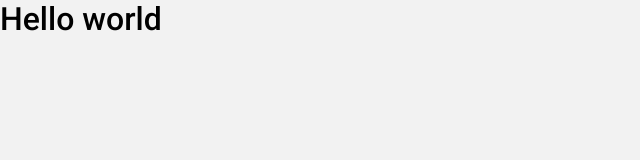
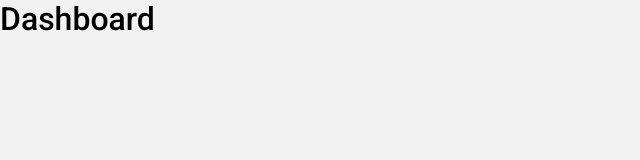
Before and after one commit to martins20/Mybudgets-Frontend, a React (Create React App) app: page /dashboard in a window 1280 px wide. Shown: the top 160 px of the page, without its empty margins (0-640 px from the left). Built offline with nearby package versions, Linux system fonts and the light colour scheme.

Commit message:
Feature: implements router system

```diff
--- a/package.json
+++ b/package.json
@@ -12,6 +12,7 @@
     "@types/react-dom": "^16.9.8",
     "react": "^17.0.1",
     "react-dom": "^17.0.1",
+    "react-router-dom": "^5.2.0",
     "react-scripts": "4.0.0",
     "styled-components": "^5.2.0",
     "typescript": "^4.0.3",
@@ -42,6 +43,7 @@
     ]
   },
   "devDependencies": {
+    "@types/react-router-dom": "^5.1.6",
     "@types/styled-components": "^5.1.4"
   }
 }
--- a/src/App.tsx
+++ b/src/App.tsx
@@ -1,14 +1,19 @@
 import React from "react";
+import { BrowserRouter as Router } from "react-router-dom";
 
-import GlobalStyle from "./styles/global";
+import GlobalStyled from "./styles/global";
 
-const App: React.FC = () => {
-  return (
-    <>
-      <h1>Hello world</h1>
-      <GlobalStyle />
-    </>
-  );
-};
+import AppProvider from "./hooks";
+import Routes from "./routes";
+
+const App: React.FC = () => (
+  <Router>
+    <AppProvider>
+      <Routes />
+    </AppProvider>
+
+    <GlobalStyled />
+  </Router>
+);
 
 export default App;
--- /dev/null
+++ b/src/hooks/auth.tsx
@@ -0,0 +1,68 @@
+import React, { createContext, useCallback, useContext, useState } from "react";
+// import api from '../services/api';
+
+interface AuthState {
+  token: string;
+  user: object;
+}
+
+interface SignInCredentials {
+  email: string;
+  password: string;
+}
+
+interface AuthContextData {
+  user: object;
+  signIn(credentials: SignInCredentials): Promise<void>;
+  signOut(): void;
+}
+
+const AuthContext = createContext<AuthContextData>({} as AuthContextData);
+
+export const AuthProvider: React.FC = ({ children }) => {
+  const [data, setData] = useState<AuthState>(() => {
+    const token = localStorage.getItem("@MyBudgets:token");
+    const user = localStorage.getItem("@MyBudgets:user");
+
+    if (token && user) {
+      return { token, user: JSON.parse(user) };
+    }
+
+    return {} as AuthState;
+  });
+
+  const signIn = useCallback(async ({ email, password }) => {
+    // Make request to get Token and userData, this line bellow is a ficticius request received
+
+    const user = { name: "Paulo César", email };
+    const token = "aswdjfn3açsduh8123123sçdkdasd";
+
+    localStorage.setItem("@MyBudgets:token", token);
+    localStorage.setItem("@MyBudgets:user", JSON.stringify(user));
+
+    setData({ token, user });
+  }, []);
+
+  const signOut = useCallback(() => {
+    localStorage.removeItem("@MyBudgets:token");
+    localStorage.removeItem("@MyBudgets:user");
+
+    setData({} as AuthState);
+  }, []);
+
+  return (
+    <AuthContext.Provider value={{ user: data.user, signIn, signOut }}>
+      {children}
+    </AuthContext.Provider>
+  );
+};
+
+export const useAuth = (): AuthContextData => {
+  const context = useContext(AuthContext);
+
+  if (!context) {
+    throw new Error("useAuth must be used within an AuthProvider");
+  }
+
+  return context;
+};
--- /dev/null
+++ b/src/hooks/index.tsx
@@ -0,0 +1,9 @@
+import React from "react";
+
+import { AuthProvider } from "./auth";
+
+const AppProvider: React.FC = ({ children }) => (
+  <AuthProvider>{children}</AuthProvider>
+);
+
+export default AppProvider;
--- /dev/null
+++ b/src/pages/Dashboard/index.tsx
@@ -0,0 +1,13 @@
+import React from "react";
+
+import { Container } from "./styles";
+
+const Dashboard: React.FC = () => {
+  return (
+    <Container>
+      <h1>Dashboard</h1>
+    </Container>
+  );
+};
+
+export default Dashboard;
--- /dev/null
+++ b/src/pages/Dashboard/styles.ts
@@ -0,0 +1,5 @@
+import styled from 'styled-components';
+
+export const Container = styled.div`
+
+`;
--- /dev/null
+++ b/src/pages/SignIn/index.tsx
@@ -0,0 +1,13 @@
+import React from "react";
+
+import { Container } from "./styles";
+
+const SignIn: React.FC = () => {
+  return (
+    <Container>
+      <h1>SignIn</h1>
+    </Container>
+  );
+};
+
+export default SignIn;
--- /dev/null
+++ b/src/pages/SignIn/styles.ts
@@ -0,0 +1,5 @@
+import styled from 'styled-components';
+
+export const Container = styled.div`
+
+`;
--- /dev/null
+++ b/src/routes/Route.tsx
@@ -0,0 +1,41 @@
+import React from "react";
+import {
+  RouteProps as ReactDOMRouteProps,
+  Route as ReactDOMRoute,
+  Redirect,
+} from "react-router-dom";
+
+import { useAuth } from "../hooks/auth";
+
+interface ReactProps extends ReactDOMRouteProps {
+  isPrivate?: boolean;
+  component: React.ComponentType;
+}
+
+const Route: React.FC<ReactProps> = ({
+  isPrivate = false,
+  component: Component,
+  ...rest
+}) => {
+  const { user } = useAuth();
+
+  return (
+    <ReactDOMRoute
+      {...rest}
+      render={({ location }) =>
+        isPrivate === !user ? (
+          <Component />
+        ) : (
+          <Redirect
+            to={{
+              pathname: isPrivate ? "/" : "/dashboard",
+              state: { from: location },
+            }}
+          />
+        )
+      }
+    />
+  );
+};
+
+export default Route;
--- /dev/null
+++ b/src/routes/index.tsx
@@ -0,0 +1,16 @@
+import React from "react";
+import { Switch } from "react-router-dom";
+
+import Route from "./Route";
+
+import SignIn from "../pages/SignIn";
+import Dashboard from "../pages/Dashboard";
+
+const Routes: React.FC = () => (
+  <Switch>
+    <Route path="/" exact component={SignIn} />
+    <Route path="/dashboard" component={Dashboard} isPrivate />
+  </Switch>
+);
+
+export default Routes;
```
Also changed, not shown: 1 other file (tests, documents, lock files or other folders).
